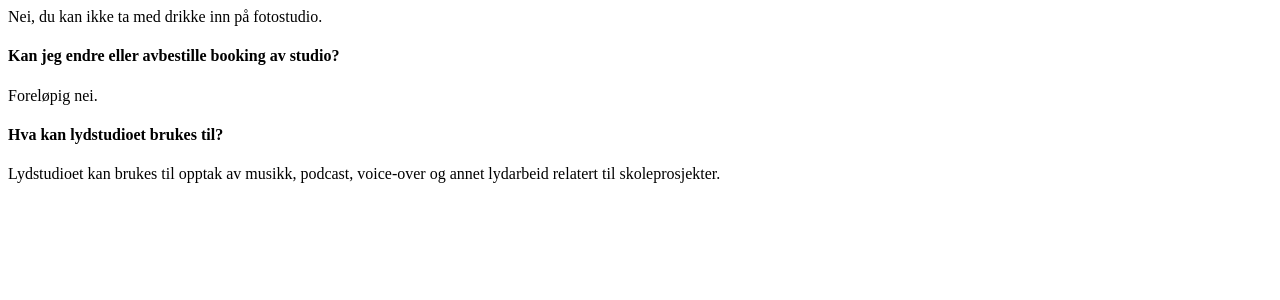
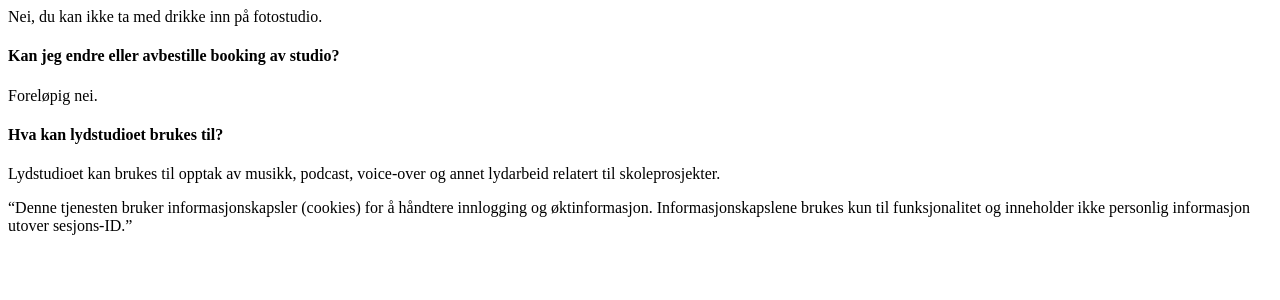
Before and after one commit to helene-cpu/Booking_1periode, a Flask app: page /faq in a window 1280 px wide. Shown: the part 383-683 px from the top of the page. Run offline with Flask 3, Linux system fonts and the light colour scheme.

Commit message:
Lagt til info om cookies

```diff
--- a/templates/faq.html
+++ b/templates/faq.html
@@ -22,5 +22,7 @@
 
     <h4>Hva kan lydstudioet brukes til?</h4>
     <p>Lydstudioet kan brukes til opptak av musikk, podcast, voice-over og annet lydarbeid relatert til skoleprosjekter.</p>
+
+    <p>“Denne tjenesten bruker informasjonskapsler (cookies) for å håndtere innlogging og øktinformasjon. Informasjonskapslene brukes kun til funksjonalitet og inneholder ikke personlig informasjon utover sesjons-ID.”</p>
 </div>
 {% endblock %}
```
